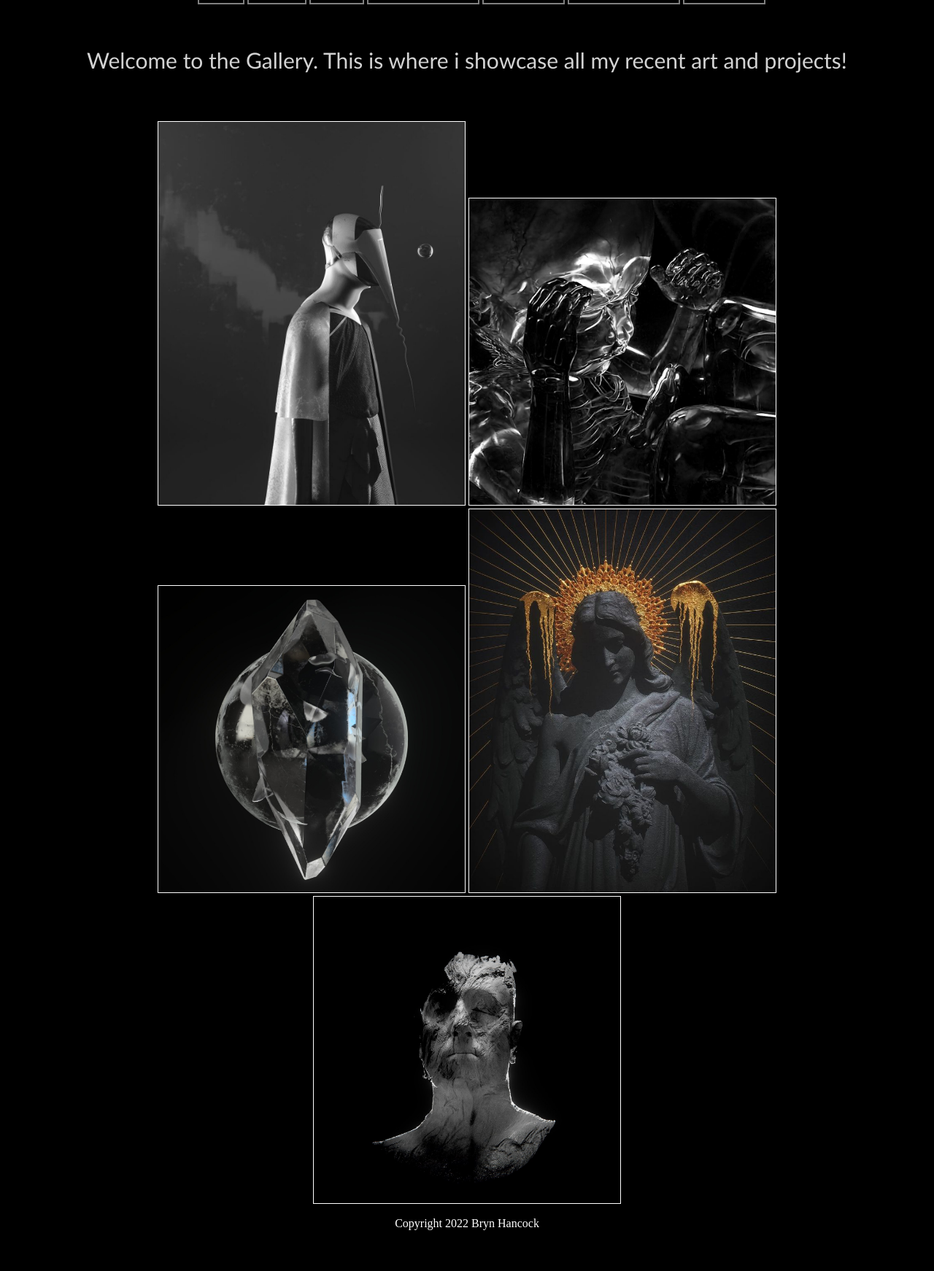
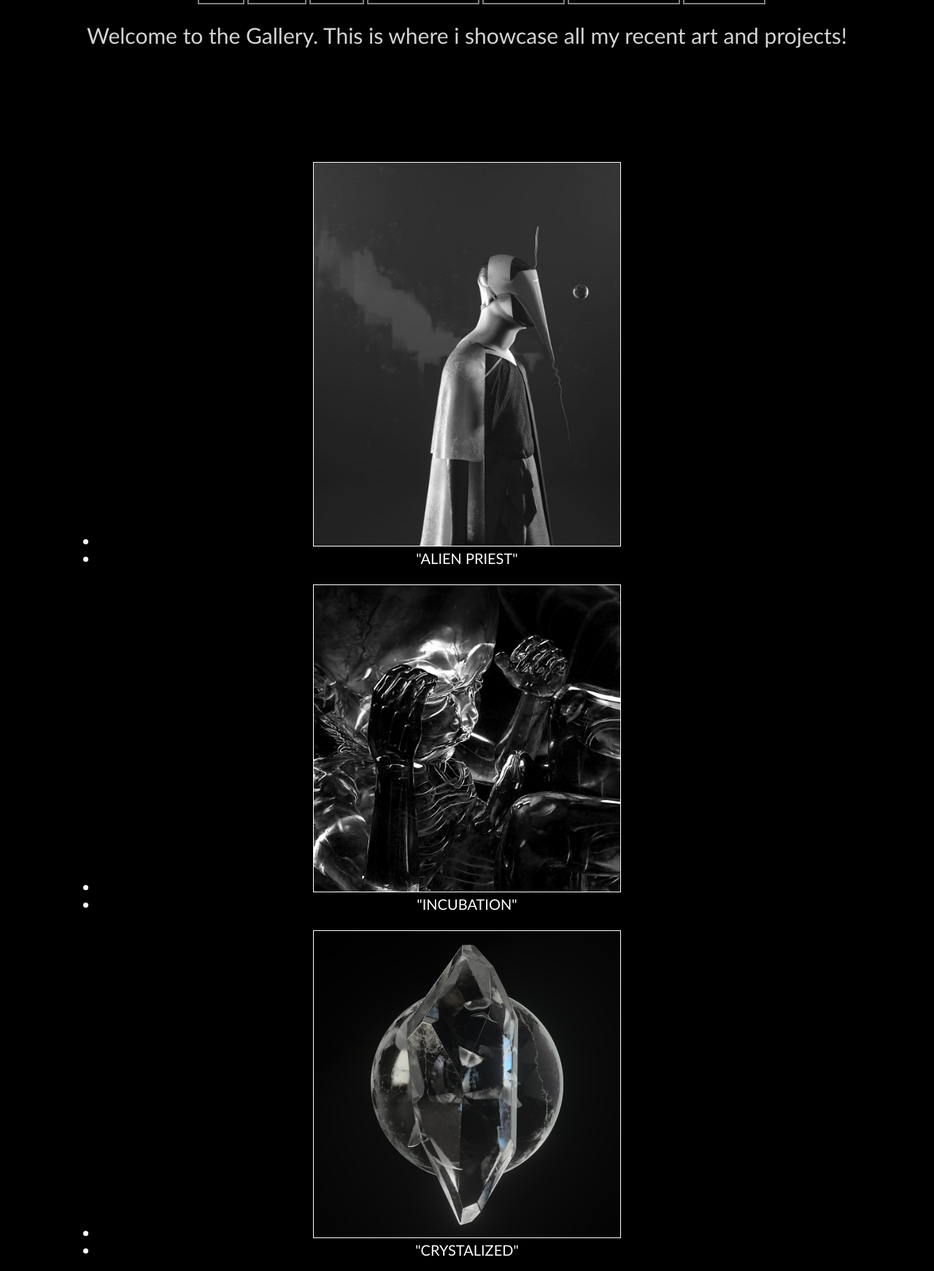
Before and after one commit to DylanBuck5911/Bryns_WebsiteB, a PHP site: page /gallery.html in a window 1280 px wide. Shown: the part 178-1920 px from the top of the page at 73% size. Before the commit the page ends 1864 px from the top, so only its background shows below. Run offline with PHP 8.4, Linux system fonts and the light colour scheme.

Commit message:
Gallery
Updatedasadsa

```diff
--- a/website/gallery.html
+++ b/website/gallery.html
@@ -24,15 +24,26 @@
 			<li id="database"><a href="database.html">CONTACT US</a></li>
 		</ul>
 	</nav>
-	<br />
 	<p>Welcome to the Gallery. This is where i showcase all my recent art and projects!</p>
-	<br />
-	<br />
-	<img id="" src=".\images\alien.jpeg" width="420px" />
-	<img id="" src=".\images\baby.jpeg" width="420px" />
-	<img id="" src=".\images\crystal.jpeg" width="420px" />
-	<img id="" src=".\images\statue2.jpg" width="420px" />
-	<img id="" src=".\images\file.jpeg" width="420px" />
+	<div>
+		<ul id="art">
+			<li><img id="alien" src=".\images\alien.jpeg" width="420px" /></li>
+			<li>"ALIEN PRIEST"</li>
+			<br>
+			<li><img id="baby" src=".\images\baby.jpeg" width="420px" /></li>
+			<li>"INCUBATION"</li>
+			<br>
+			<li><img id="crystal" src=".\images\crystal.jpeg" width="420px" /></li>
+			<li>"CRYSTALIZED"</li>
+			<br>
+			<li><img id="statue" src=".\images\statue2.jpg" width="420px" /></li>
+			<li>"HOLY TRINITY"</li>
+			<br>
+			<li><img id="guy" src=".\images\file.jpeg" width="420px" /></li>
+			<li>"DECAY"</li>
+			<br>
+		</ul>
+	</div>
 	<br />
 	<br />
 </body>
--- a/website/style.css
+++ b/website/style.css
@@ -88,5 +88,12 @@ a:active {
 }
 
 a:link {
- color: white;
+ 	color: white;
 }
+
+#art {
+	padding: 10%;
+	color: white;
+	font-family: 'Gill Sans', 'Gill Sans MT', Calibri, 'Trebuchet MS', sans-serif;
+	font-size: 20px;
+}
```
